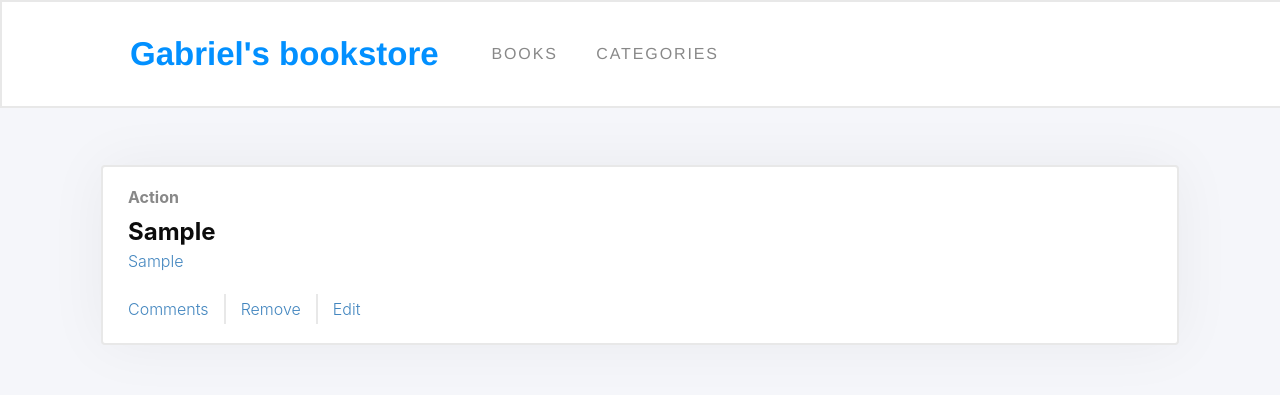
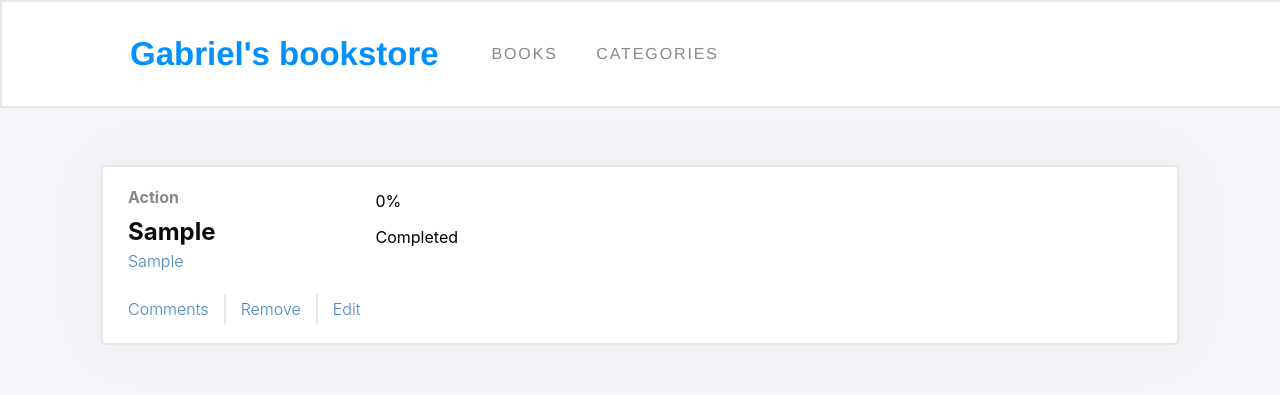
Before and after one commit to Gopxfs/bookstore, a React (Create React App) app: page / in a window 1280 px wide. Both pictures are taken after typing "Sample", "Sample" into the empty fields and a click on the button "ADD BOOK". Shown: the top 395 px of the page. Built offline with nearby package versions, Linux system fonts and the light colour scheme; no server answers.

Commit message:
Add progression placeholder
Updated some classnames to fit with the new page structure

```diff
--- a/src/components/Book.js
+++ b/src/components/Book.js
@@ -16,8 +16,8 @@ const Book = (props) => {
   };
 
   return (
-    <div className="book">
-      <div className="bookDetails">
+    <>
+      <div className="book">
         <div className="bookInfo">
           <p className="category">{category}</p>
           <h2>{title}</h2>
@@ -29,7 +29,7 @@ const Book = (props) => {
           <button type="button">Edit</button>
         </div>
       </div>
-    </div>
+    </>
   );
 };
 
--- a/src/components/Books.js
+++ b/src/components/Books.js
@@ -13,12 +13,21 @@ const Books = () => {
   const bookListDisplay = [];
   for (let i = 0; i < bookList.length; i += 1) {
     const newBook = (
+      <div className="bookCard">
         <Book
           category={bookList[i].category}
           title={bookList[i].title}
           author={bookList[i].author}
           id={bookList[i].item_id}
         />
+        <div className="progression">
+          <span className="circle" />
+          <div>
+            <p className="percentage">0%</p>
+            <p>Completed</p>
+          </div>
+        </div>
+      </div>
     );
     bookListDisplay.push(newBook);
   }
--- a/src/style/partials/__booksPage.scss
+++ b/src/style/partials/__booksPage.scss
@@ -23,7 +23,7 @@ main {
   width: 100%;
 }
 
-.book {
+.bookCard {
   display: flex;
   flex-direction: row;
   width: 80%;
@@ -38,7 +38,7 @@ main {
     font-family: -apple-system, BlinkMacSystemFont, 'Segoe UI', Roboto, Oxygen, Ubuntu, Cantarell, 'Open Sans', 'Helvetica Neue', sans-serif;
   }
 
-  .bookDetails {
+  .book {
     display: flex;
     flex-direction: column;
     justify-content: space-around;
```
Also changed, not shown: images/progressPlaceholder.png (added). Lines whose indentation alone changed are shown as unchanged.
